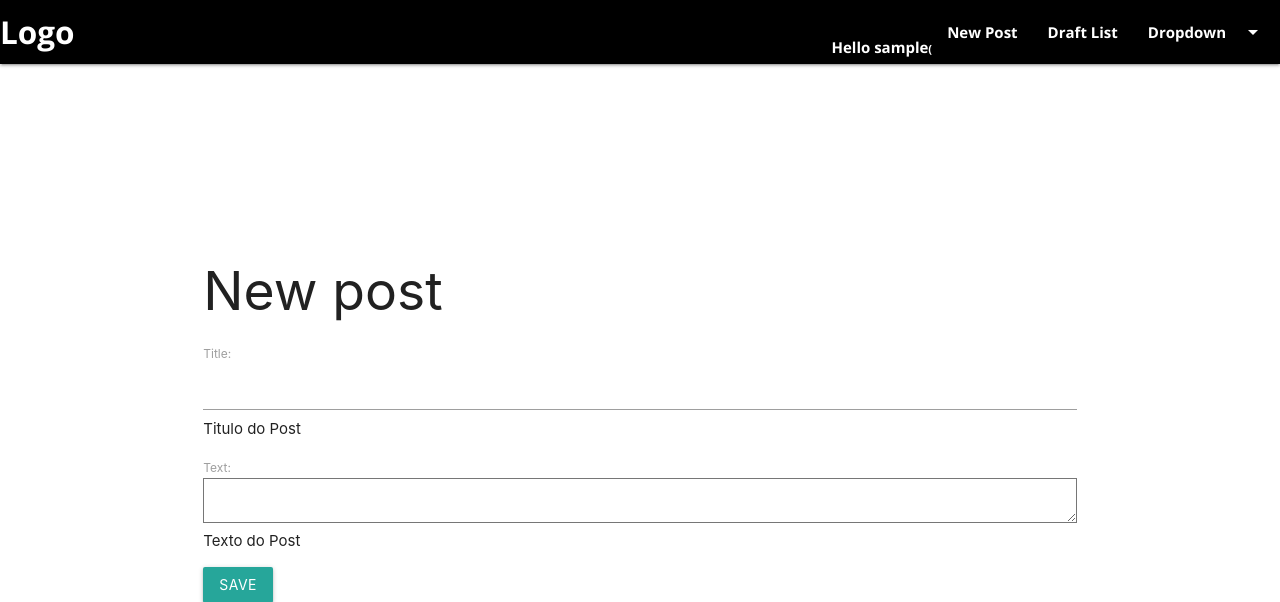
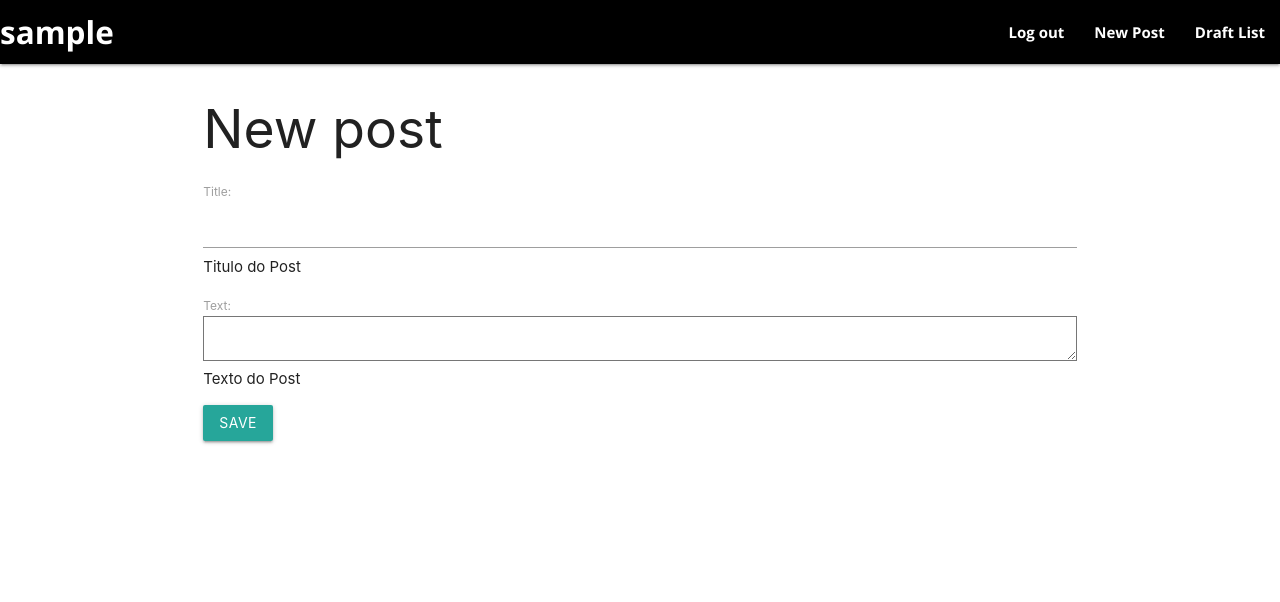
Before and after one commit to matmany/django-girls-tutorial, a Django app: page /post/new/ in a window 1280 px wide. Shown: the top 602 px of the page. Run offline with Django 3.2, Linux system fonts and the light colour scheme; the visitor is signed in with stand-in values (Sample User, id 1).

Commit message:
ajuste no html base

```diff
--- a/mysite/blog/templates/blog/base.html
+++ b/mysite/blog/templates/blog/base.html
@@ -10,19 +10,18 @@
   <link rel="stylesheet" href="{% static 'css/blog.css' %}">
   <title>Blog Sucesso</title>
 </head>
-<ul id="dropdown1" class="dropdown-content">
-  <li><a href="#!">one</a></li>
-  <li><a href="#!">two</a></li>
-  <li class="divider"></li>
-  <li><a href="#!">three</a></li>
-</ul>
 <nav>
   <div class="nav-wrapper">
-    <a href="{% url 'post_list' %}" class="brand-logo">Logo</a>
+    {% if user.is_authenticated %}
+      <a href="{% url 'post_list' %}" class="brand-logo">{{user.username}}</a>
+    {% else %}
+      <a href="{% url 'post_list' %}" class="brand-logo">Visitante</a>
+    {% endif %}
+
     <ul class="right hide-on-med-and-down">
       {% if user.is_authenticated %}
       <li>
-        <p class="top-menu">Hello {{user.username}}<small>(<a href="{% url 'logout' %}">Log out</a>)</small></p>
+        <a href="{% url 'logout' %}">Log out</a>
       </li>
       <li><a href="{% url 'post_new' %}">New Post</a></li>
       <li><a href="{% url 'post_draft_list' %}">Draft List</a></li>
@@ -31,8 +30,6 @@
       {% endif %}
 
       <!-- Dropdown Trigger -->
-      <li><a class="dropdown-trigger" href="#!" data-target="dropdown1">Dropdown<i
-            class="material-icons right">arrow_drop_down</i></a></li>
     </ul>
   </div>
 </nav>
```
